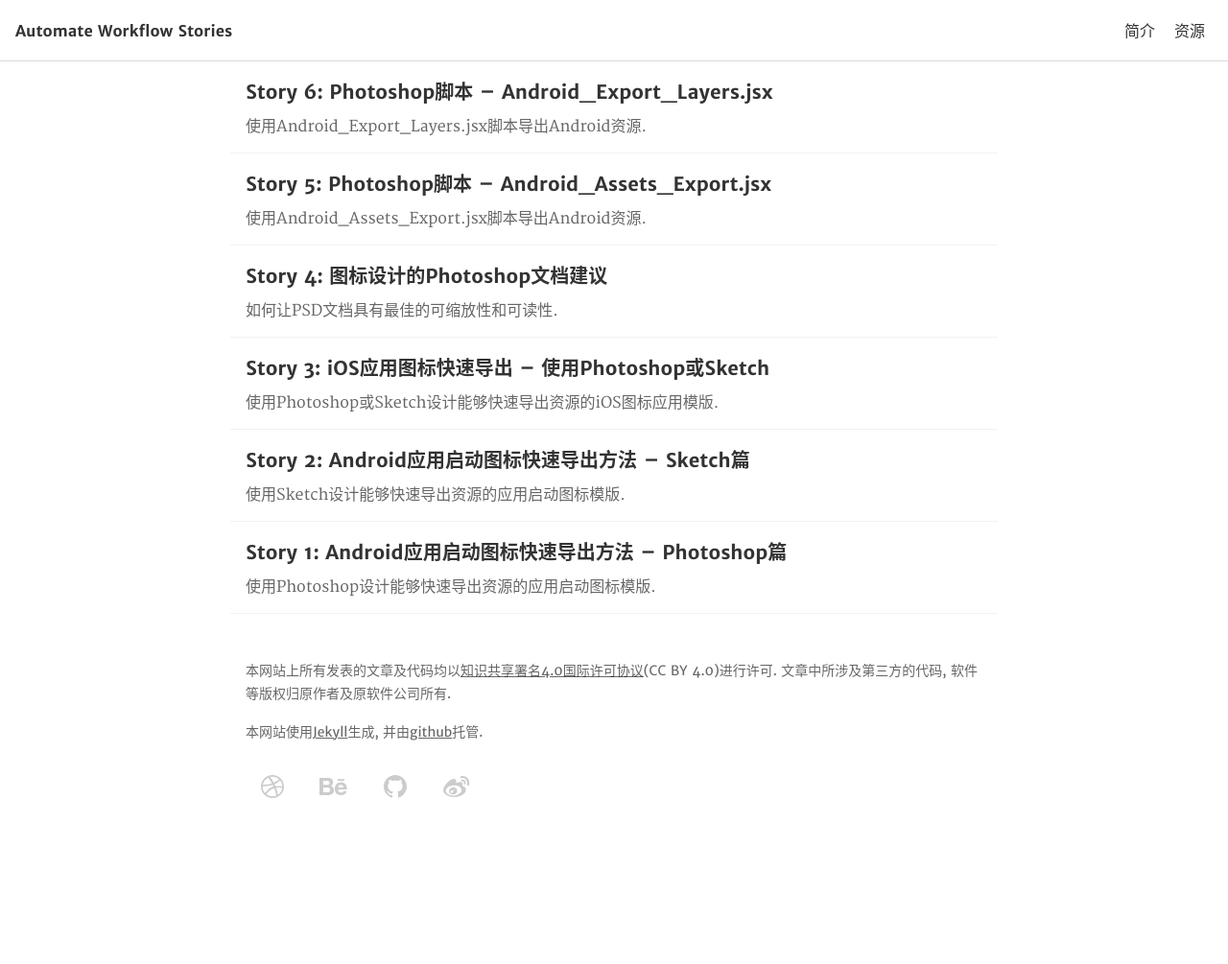
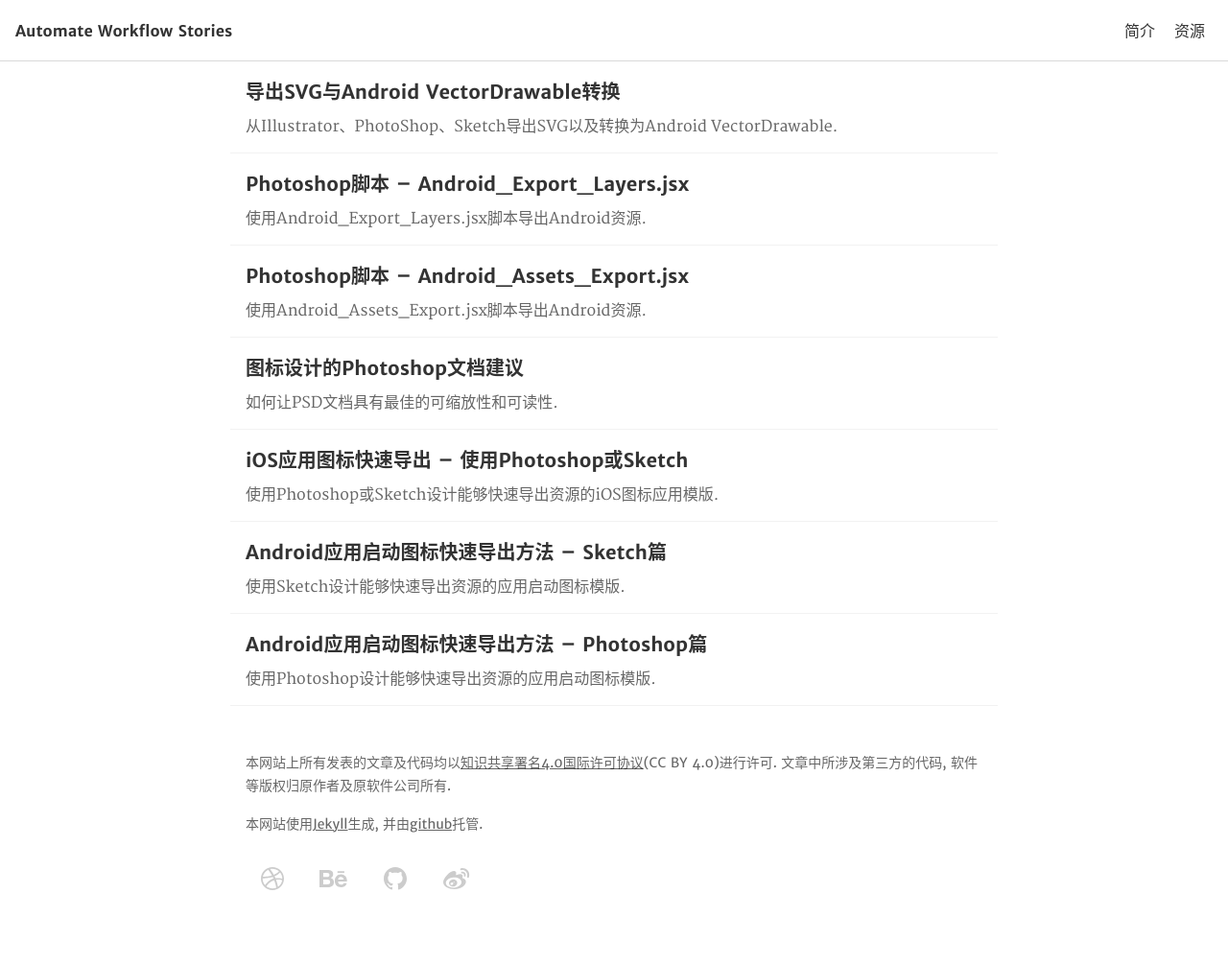
Before and after one commit to Ashung/ashung.github.io, a Jekyll site: the page built from index.html, in a window 1280 px wide. Shown: the whole page at 96% size. Built offline with Jekyll 4.4.1, drawn with Linux system fonts in a browser that asks for light colours; the list of posts is cut into pages by our own code; comment, search, counter and statistics services are not loaded; before the commit the page ends 909 px from its top, so only the background shows below that; some of the changed lines change nothing that is shown.

Commit message:
增加未完成文章"导出SVG与Android VectorDrawable转换"

````diff
--- a/_includes/footer.html
+++ b/_includes/footer.html
@@ -29,5 +29,8 @@
     ga('send', 'pageview');
 </script>
 {% endunless %}
+{% if site.host == "127.0.0.1" %}
+<script>document.write('<script src="http://' + (location.host || 'localhost').split(':')[0] + ':35729/livereload.js?snipver=1"></' + 'script>')</script>
+{% endif %}
 </body>
 </html>
--- /dev/null
+++ b/_posts/2015-11-02-svg-and-android-vector-drawable.md
@@ -0,0 +1,143 @@
+---
+title: 导出SVG与Android VectorDrawable转换
+excerpt:   从Illustrator、PhotoShop、Sketch导出SVG以及转换为Android VectorDrawable.
+category: Android
+tags: Illustrator Photoshop Sketch Android SVG VectorDrawable
+comment: false
+---
+
+在我们的开发获得Android 5.0源码后并决定将系统从4.4升级至5.0的那个时候，负责SystemUI的设计同事跟我说，开发没找到通知中心图标的PNG，资源文件夹里面都是叉ML (我一直不习惯这边的开发老是把XML读成叉ML，连设计也跟着念叉ML，码农和死美工们都很有山寨之都的特色)，开发给了他Github上的[svg2android][svg2android]项目让设计师转换资源(当时这个项目支持情况还很差)。我是设计团队里唯一懂代码的，我看了下资料大概明白是什么情况，我让他使用Illustrator设计图标并写了一些Illustrator的导出脚本，这就是当时可用的临时处理方案。
+
+后来他工作的转交给了其他几个设计师，至今都没处理好这个事情。设计不肯安装开发工具无法判断转换后的文件是否可用，而开发用的是淘汰了的基于Eclipse的ADT，根本没有VectorDrawable预览功能。新技术对水平较差的设计师和开发者都是个很大的考验，至今开发都没把VectorDrawable的特色动画加上。我当时对VectorDrawable的印象就是Google不让死美工们好好切图了。
+
+### VectorDrawable不是SVG
+
+虽然VectorDrawable需要从SVG文件转换，这并不代表VectorDrawable是SVG，它只是用了SVG的path data属性，并借鉴了一些东西。这技术被引入就已经设定开发者是熟悉SVG的，完全可以手动从SVG转换成VectorDrawable。设计软件生成的SVG可能会包含rect(矩形)、circle(圆)、 ellipse(椭圆)等标签，这些标签不带path data属性，开发者是无法手动直接转换成VectorDrawable的。另外设计软件生成的SVG代码中的viewport、pathdata的数值还经常出现位置错误。如果你只想导出SVG然后把剩下的交给开发手动或借助工具转换VectorDrawable，那么你至少要保证SVG代码中的数值是无误的。很多设计师的电脑里都没一个像样的文本编辑器，检查SVG文件的代码只能靠浏览器的查看源码功能，但很多设计师又对代码非常反感，检查SVG文件是否有误的工作只能在等到应用被编译出来安装到设备上，并且显示出包含那个资源的界面，然后交给设计师检查，才能最终确定SVG文件是否有误。
+
+### VectorDrawable优劣
+
+先说优点吧。VectorDrawable只需要一套尺寸的资源，但文件往往会比同内容的PNG略大；可以对形状惊喜旋转、翻转、染色、拉伸，和共用相同形状的路径数据；支持动画，相比以前的序列帧动画资源会少很多。
+
+我不清楚VectorDrawable和PNG之间存在的性能差异有多大。VectorDrawable是无法向后兼容的，只有Android 5.0的设备才能使用，如果应用要兼顾旧版本，且不做两种兼容方案的话，明显VectorDrawable是不适合的。目前VectorDrawable的路径上还不支持渐变，也就是说只能做一些纯色的图形。VectorDrawable并不是可以随意放大的矢量图片，要得到一个资源的放大或缩小的版本，得需要两个VectorDrawable文件，但是它们之间可以共用path的数据。文件比PNG资源占用空间大，如果应用仅支持一个DPI，并且不考虑图标上的动画，完全可以直接用PNG图片。另外这个技术对设计师比较具有挑战，可能会影响项目的进度，建议先让开发和设计师评估下。
+
+从Github上的[Material design icons][Material_design_icons]项目来看Google并没有开放相关的工具，但是却设计了包含各种格式的近千个图标，看来他们是不建议设计师重做其他风格图标的。
+
+### 源文件尺寸
+
+如果已经确定要采用VectorDrawable，建议使用MDPI尺寸作为源文件的尺寸。因为VectorDrawable代码内的宽高数值使用dp单位，目前的常用转换器不会计算px对应的dp值，导致开发需要逐个文件修改宽高属性。已经用其他尺寸设计了，重做吧。
+
+---
+
+### 使用Illustrator导出SVG
+
+我认为Illustrator目前最好的SVG工具，Illustrator的复合路径能避免生成那些VectorDrawable不支持的标签，Photoshop则很难避免不生成VectorDrawable不支持几何形状标签，这也是当时[svg2android][svg2android]支持还不是很好的情况下选择使用Illustrator的原因。
+
+在Illustrator中另存为SVG，以及如何设置，网上有很多资料。你可以从查看官方帮助文档[存储图稿-以 SVG 格式存储](https://helpx.adobe.com/cn/illustrator/using/saving-artwork.html)，或者[Exporting SVG for the web with Adobe Illustrator CC](http://www.adobe.com/inspire/2013/09/exporting-svg-illustrator.html)。
+
+另外在Illustrator直接复制内容，转至文本编辑器粘贴，就可以得到SVG代码。我在做Web用的SVG时就经常这么干，画个矩形作为图标的边界，把图标连同矩形一起复制，然后在文本编辑器里在删除矩形的代码。但这对设计师来说太复杂了，也不适合批量操作。
+
+上面提到的最初的临时处理方案是用Illustrator画板导出SVG，当时设计师已经在Photoshop设计完图标了，我让他添加表示图标边界的图层，并把所有内容转到Illustrator上，我用一段脚本把选中图层转为画板并且自动对齐像素，画板大小为图标切图大小，然后手工把图标内容复制对齐到画板上，几何形状转为复合路径，画布命名为资源文件名，最后用另外一段脚本导出画板。后来图标越来越多，并且画板只能最多支持100个，我就放弃这张做法了。你可以从Github上下载到[Selection_to_Artboard.jsx][Selection_to_Artboard.jsx](将选择图层转为画板)和[Artboards_To_SVG.jsx][Artboards_To_SVG.jsx](将画板导出为SVG)这两个脚本，它们对于部分项目还是适用的。
+
+![](/images/svg_and_android_vector_drawable/screenshot_ai.png)_使用Illustrator SVG Exporter导出SVG时推荐的图层结构_
+
+当项目较大时推荐使用[Illustrator SVG Exporter][illustrator-svg-exporter]，这是一个没有界面的脚本，用于导出文档中带".svg"后缀的路径、复合路径、组合、图层、画板等等，具体操作见Illustrator SVG Exporter的项目主页。Illustrator SVG Exporter默认导出的SVG是裁切透明像素的，所以需要在组合、图层内包含一个矩形作为切图边界，矩形可以是无填充的路径，
+然后在转换过程中去掉这个作为切图区域矩形的代码。SVG中无填充的路径显示为黑色，如果图标也是黑色或者接近黑色，可以使用一个固定色值作为边界图层的填充。选用画板则不需要处理这种SVG代码中的多余标签。
+
+Illustrator SVG Exporter默认导致的SVG路径数据是精确到4位小数，小图标并不需要这么精确，可以通过修改源码改为1或2位小数。大概在代码的41行，找到`svgOptions.coordinatePrecision = 4`，将数值改为`1`或`2`。
+
+{% highlight javascript %}
+svgOptions.coordinatePrecision = 2;
+{% endhighlight %}
+
+[Material design icons][Material_design_icons]的SVG也是带有多余的矩形的，可见处理方法类似。批量删除这种多余标签除了人工删除和人工写脚本删除，别无他法。Google也没公布他们用的处理脚本。对代码恐惧，连运行代码都有难度的设计师而言，确实是很大挑战。
+
+##### Illustrator注意事项
+* 导出脚本可能未在较低版本的Ai上测试。
+* Illustrator CC 2015.0.0的版本无法导出SVG，请升级至最新版本。
+* 不要用Illustrator打开SVG文件修改再保存，这样经常会导致保存后的SVG代码中viewport、path标签的数值偏移。
+* 路径描边需要扩展为填充。
+
+### PhotoShop使用Adobe Generate导出SVG
+
+![](/images/svg_and_android_vector_drawable/screenshot_ps.png)_使用PhotoShop的Generate导出SVG_
+
+早期的PhotoShop有一些商业的插件和脚本可以导出SVG，我没有用过这类插件和脚本，这里使用的是Adobe Generate的方法，具体使用方法参考[Generate Web Assets Functional Spec](https://github.com/adobe-photoshop/generator-assets/wiki/Generate-Web-Assets-Functional-Spec).
+
+我采用命名图层组，并在图层组最下层增加一个矩形图层作为切图的区域。这样导出的svg代码同样会有多余标签，还是要面对删除多余标签的问题。在PhotoShop CC 2015可以使用画板导出SVG，将画板大小作为切图区域，这样可以不需要额外图层作为边界。
+
+![](/images/svg_and_android_vector_drawable/screenshot_ps_artboard.png)_使用PhotoShop CC 2015的Artboard导出SVG_
+
+##### PhotoShop注意事项
+* PhotoShop导出的SVG代码不像Illustrator那样是可以设置的，PhotoShop导出的SVG代码中属性被分离成CSS样式，[svg2android][svg2android]目前还一直不支持，所以转换之后是黑色的。
+* 因为PhotoShop没有矢量预览，所以尽量注意路径结合处的细节。
+* Adobe Generator在PhotoShop CC 14.1+、14.2+及以上版本上可用。
+* PhotoShop CC 2014.2及以后的版本可以单独导出单个图层组，低版本将要导出的图层复制到新文档，再打开Generator生成器。
+* 路径描边需要扩展为填充。
+
+### Sketch导出SVG
+
+![](/images/svg_and_android_vector_drawable/screenshot_sketch.png)_使用Sketch的切片导出SVG_
+
+如果使用Sketch建议通过切片方式导出SVG，并且切片不要包含在画板内，这样生成的SVG代码较精简，而且不依赖多余的图层。使用可导出图层就需要增加矩形图层作为切图边界，该图层不可设置为无填充或者不可见，建议填充一个固定的色值。Sketch的优点是导出不需要借助复制的脚本或插件。
+
+Sketch导出的SVG代码冗余比较多且无法设置，而且经常增加一些奇怪的行为，如果画布中只有一个图层，Sketch会将路径的数据加在路径父级的标签上。Github上有一些清理Sketch SVG代码的工具，都没有界面的，对设计师来说又是挑战。
+
+Github上一些清理Sketch SVG代码的工具:
+
+* [clean-sketch](https://github.com/overblog/clean-sketch)，[gulp-clean-sketch](https://github.com/overblog/gulp-clean-sketch) Node.js模块和gulp插件。
+* [Sketch SVG cleaner](https://github.com/Warry/SketchCleaner) Node.js命令行工具。
+* [clean-sketch-svg](https://github.com/aj0strow/clean-sketch-svg) Ruby命令行工具。
+
+---
+
+### 使用svg2android转换
+
+[svg2android][svg2android]是业内最常用的转换工具，这是一个网页界面工具，svg2android使用了HTML5的特性，建议使用较新版的Chrome、Safari或Firefox打开。svg2android目前已知问题如下：
+
+* 直接将SVG的尺寸数值转位DP，这样以其他PDI导出的SVG需要开发逐个文件修改尺寸数值；
+* 不支持PhotoShop导出的style与标签分离的SVG，导致PhotoShop导出的SVG使用svg2android转换都会变成黑色；
+* 不支持将色彩和透明度转换为Android的`#AARRGGBB`记色方式；
+* 不支持批量转换；
+
+尽管svg2android还存在一些问题，作者也在尽快处理用户反馈的问题，svg2android可以说是目前转换工具上最简单易用的。
+
+### 使用svg2vectordrawable转换
+
+[svg2vectordrawable](https://github.com/Ashung/svg2vectordrawable)SVG转VectorDrawable的Node.js命令行工具。解决了一些svg2android存在的问题，比如不同DPI设计文档的问题，Ps导出SVG的样式问题，最重要的是支持批量转换，另外字符串替换机制可以删除多余标签，或者实现公共元素的pathData重用。
+
+svg2vectordrawable目前存在的问题：
+
+* 未处理变形，偏移等SVG属性转换为Android对应属性；
+* 未处理描边；
+* 未处理`group`标签上的属性；
+* 未处理标签上的`id`属性转换；
+* 未处理`clip`蒙板标签；
+
+常用去除多余标签命令：
+
+Illustrator生成的SVG，删除`fill="none"`的`<path>`标签。
+
+``` bash
+$ s2v ai_svg ai_xml "replace(/<path.*fill=\"none\".*\/>/,'')"
+```
+
+Photoshop 生成的SVG，删除`class="cls-1"`的`<path>`标签，此元素为图层组内最底层的图层。
+
+``` bash
+$ s2v ps_svg ps_xml "replace(/<path.*class=\"cls-1\"\/>/,'')"
+```
+
+Sketch生成的SVG，删除带有某个颜色的`<path>`标签及多余`<g>`标签。
+
+``` bash
+$ s2v sketch_svg sketch_xml "replace(/<path.*fill=\"#FF0000\".*><\/path>/,'').replace(/<g.*>/g,'').replace(/<\/g>/g,'')"
+```
+
+
+[svg2android]: http://inloop.github.io/svg2android/
+[Material_design_icons]: http://github.com/google/material-design-icons/
+[Artboards_To_SVG.jsx]: https://github.com/Ashung/GUI_Automation_Toolbox/blob/master/Illustrator_Scripts/Selection_to_Artboard.jsx
+[Selection_to_Artboard.jsx]: https://github.com/Ashung/GUI_Automation_Toolbox/blob/master/Illustrator_Scripts/Artboards_To_SVG.jsx
+[illustrator-svg-exporter]: https://github.com/iconic/illustrator-svg-exporter
+[Layer Exporter for Adobe Illustrator]: https://github.com/davidderaedt/Illustrator-Layer-Exporter
+[SketchVectorDrawable]: https://github.com/jacobmoncur/SketchVectorDrawable
--- a/assets/css/style.scss
+++ b/assets/css/style.scss
@@ -409,13 +409,14 @@
         }
     }
     .post-tags {
+        font-family: $sans-serif;
         span {
             display: inline-block;
             margin-right: .2rem;
             margin-bottom: .4rem;
             padding: .2rem .4rem;
             border-radius: .4rem;
-            background: #eee;
+            border: 2px solid #ddd;
             color: $secondary-text-color;
         }
     }
--- a/index.html
+++ b/index.html
@@ -10,7 +10,6 @@
     {% assign loopIndex1 = forloop.index | plus: base %}
     <li class="post-entry" id="story-{{ total | minus: loopIndex1 }}">
         <h3 class="post-title">
-            Story {{ total | minus: loopIndex1 }}:
             <a class="post-link" href="{{ post.url }}"><!--{% if post.category %}[{{ post.category }}]{% endif%} -->{{ post.title }}</a>
         </h3>
         <p class="post-excerpt">{{ post.excerpt | strip_html | strip_newlines | truncate: 160 }}</p>
````
Also changed, not shown: images/svg_and_android_vector_drawable/screenshot_ai.png (added), images/svg_and_android_vector_drawable/screenshot_ps.png (added), images/svg_and_android_vector_drawable/screenshot_ps_artboard.png (added), images/svg_and_android_vector_drawable/screenshot_sketch.png (added).
